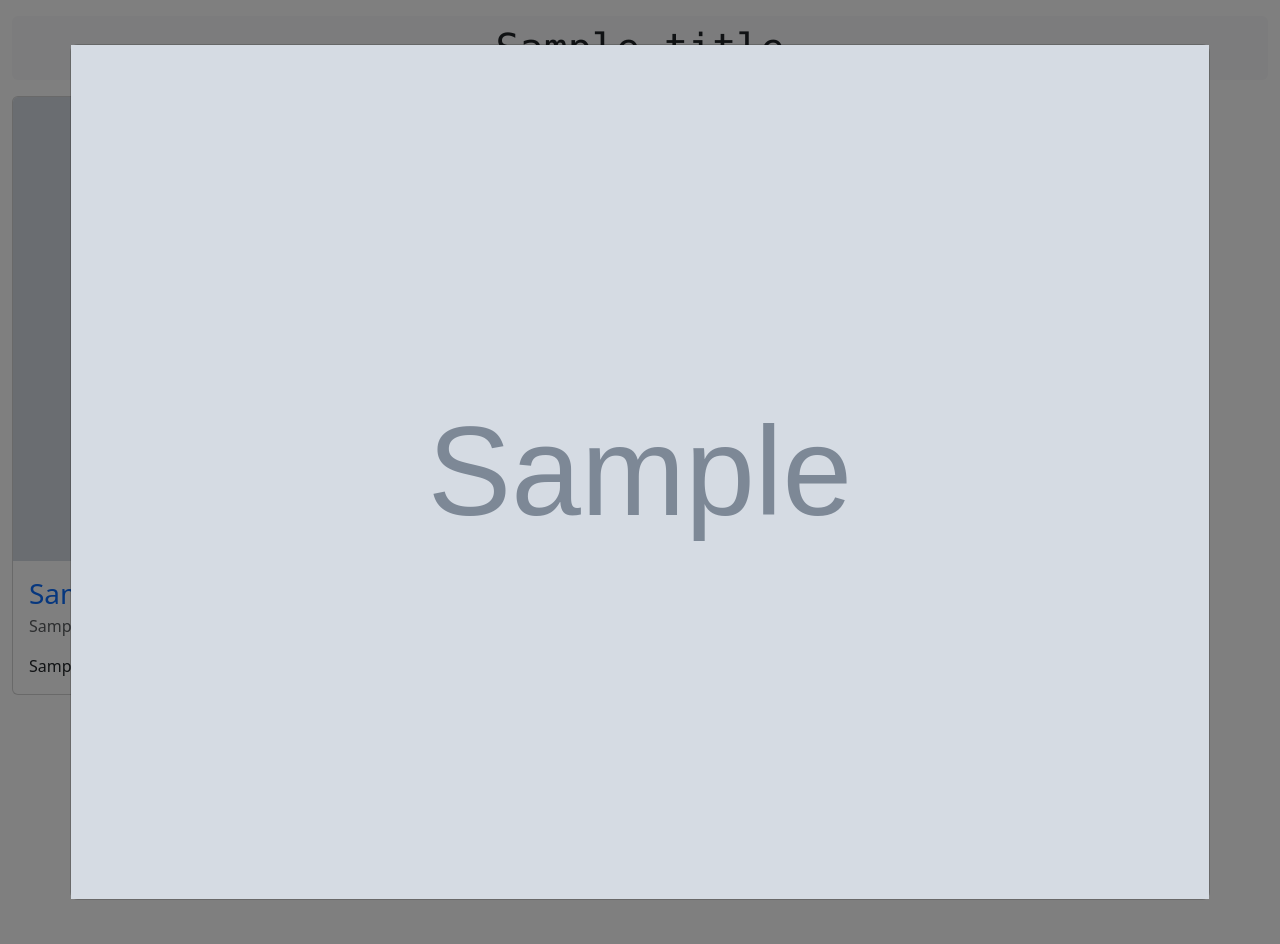
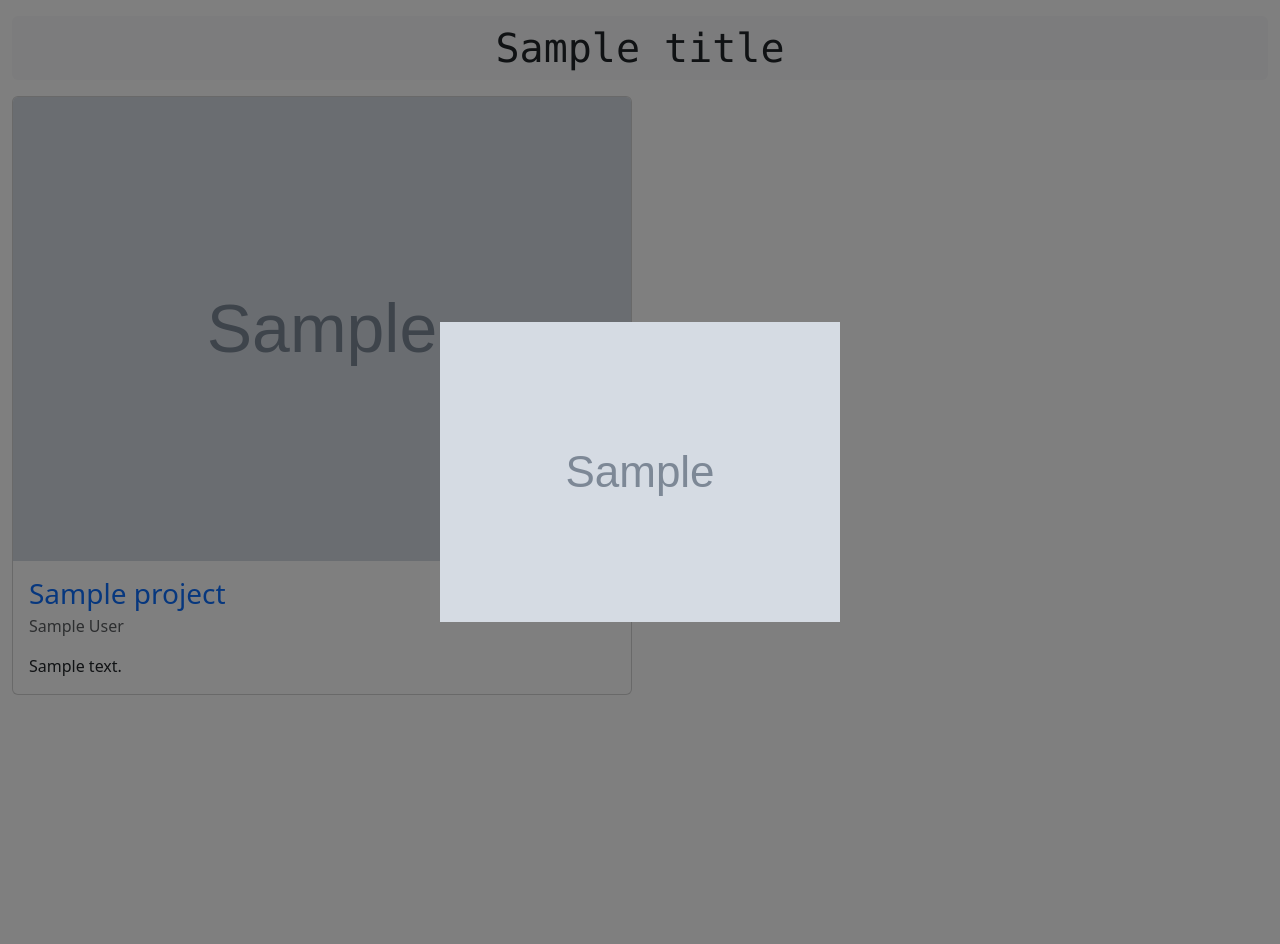
Before and after one commit to tudny/GK-projects-repository, a Python web app: template template/webpage.html in a window 1280 px wide, after a click that opens the changed part. Run offline with Jinja, Linux system fonts and the light colour scheme; the template is opened without the code that fills it: most values are stand-ins (such as "Sample title", 1, 10 or a date in 2020); grey boxes marked "Sample" are stand-in pictures.

Commit message:
nicer modals

```diff
--- a/template/webpage.html
+++ b/template/webpage.html
@@ -10,6 +10,13 @@
   <title>
     {{ title }}
   </title>
+
+  <style>
+    .modal-img {
+      max-width: 90vw;
+      max-height: 90vh;
+    }
+  </style>
 </head>
 
 <body>
@@ -27,8 +34,7 @@
       {% set project_id = loop.index %}
       <div class="col">
         <div class="card h-100">
-          {% macro carousel(carousel_id_suff, img_classes, img_target) %}
-          {% set carousel_id = 'carousel' ~ project_id ~ '-' ~ carousel_id_suff %}
+          {% set carousel_id = 'carousel' ~ project_id %}
           <div id="{{ carousel_id }}" class="carousel slide">
             {% if project.images|length > 1 %}
             <div class="carousel-indicators">
@@ -42,12 +48,20 @@
               {% for image in project.images %}
               <div class="carousel-item {% if loop.first %}active{% endif %}">
                 <div class="d-none d-lg-block">
-                  {% if img_target %}<a href="#" data-bs-toggle="modal" data-bs-target="#{{ img_target }}">{% endif %}
-                    <img src="{{ image }}" class="{{ img_classes }}" alt="{{ project.name }}">
-                    {% if img_target %}</a>{% endif %}
+                  {% set modal_id = 'modal' ~ project_id ~ '-' ~ loop.index0 %}
+                  <a href="#" data-bs-toggle="modal" data-bs-target="#{{ modal_id}}">
+                    <img src="{{ image }}" class="d-block w-100 card-img-top" alt="{{ project.name }}">
+                  </a>
+                  <div class="modal fade" id="{{ modal_id }}" tabindex="-1" aria-hidden="true">
+                    <div class="modal-dialog modal-dialog-centered w-auto mw-100">
+                      <div class="m-auto">
+                        <img src="{{ image }}" class="modal-img" alt="{{ project.name }}">
+                      </div>
+                    </div>
+                  </div>
                 </div>
                 <div class="d-lg-none">
-                  <img src="{{ image }}" class="{{ img_classes }}" alt="{{ project.name }}">
+                  <img src="{{ image }}" class="d-block w-100 card-img-top" alt="{{ project.name }}">
                 </div>
               </div>
               {% endfor %}
@@ -64,18 +78,6 @@
               <span class="visually-hidden">Następny</span>
             </button>
             {% endif %}
-          </div>
-          {% endmacro %}
-
-          {% set modal_id = 'modal' ~ project_id ~ '-' ~ loop.index0 %}
-          {{ carousel(0, 'd-block w-100 card-img-top', modal_id) }}
-
-          <div class="modal fade" id="{{ modal_id }}" tabindex="-1" aria-hidden="true">
-            <div class="modal-dialog modal-dialog-centered modal-xl">
-              <div class="modal-content">
-                {{ carousel(1, 'd-block w-100', '') }}
-              </div>
-            </div>
           </div>
 
           <div class="card-body pb-0">
```
